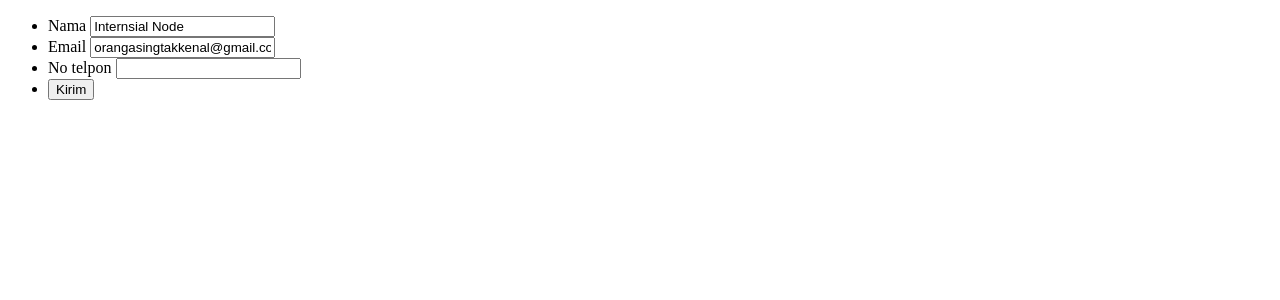
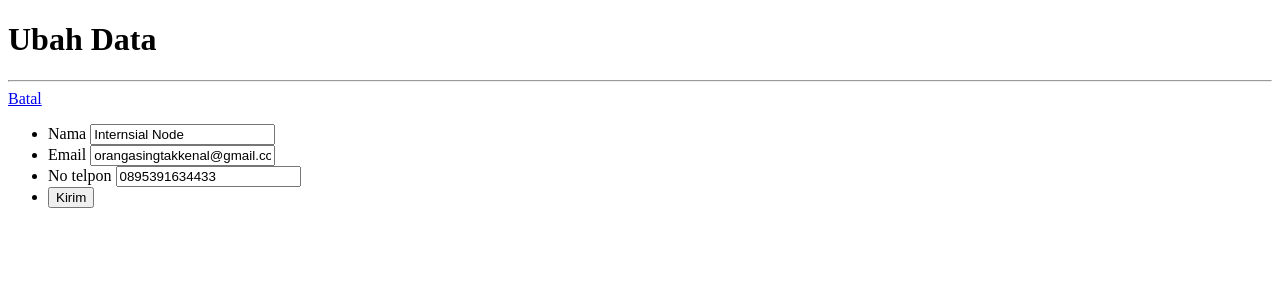
Before and after one commit to fadhil-riyanto/crud-with-mysql, a PHP site: page /ubah.php?id=30 in a window 1280 px wide. Shown: the top 300 px of the page. Run offline with PHP 8.4, Linux system fonts and the light colour scheme; data comes from the database, SQL or seed files in the repository.

Commit message:
Update perbaikan form dan ubah interface dan perbaikan file tambah.php

```diff
--- a/bacaDatabase.php
+++ b/bacaDatabase.php
@@ -2,7 +2,7 @@
 //load data dan file file
 require "config.php";
 // ====================
-$result = mysqli_query($koneksi, "SELECT * FROM `users`");
+$result = mysqli_query($koneksi, "SELECT * FROM `users` ORDER BY `id` DESC");
 
 ?>
 <!DOCTYPE html>
--- a/hapus.php
+++ b/hapus.php
@@ -3,6 +3,7 @@ if(isset($_GET["id"])){
     $koneksi = mysqli_connect("localhost","root","root","phpdasar");
 
     $id = $_GET["id"];
+
     $kueri = "DELETE FROM `phpdasar`.`users` WHERE  `id`=$id;";
     mysqli_query($koneksi, $kueri);
     header("location: bacaDatabase.php");
--- a/ubah.php
+++ b/ubah.php
@@ -27,22 +27,25 @@ $result = mysqli_query($koneksi, "SELECT * FROM `users` WHERE id=$id");
 </head>
 
 <body>
+<h1>Ubah Data</h1>
+<hr>
+<a href="bacaDatabase.php">Batal</a>
     <form action="" method="post">
 
         <ul>
             <li>
                 <label for="name">Nama</label>
-                <input type="text" name="name" id="name" autocomplete="off" value="<?= $ambil_data["name"]?>">
+                <input type="text" name="name" id="name" autocomplete="off" value="<?= $ambil_data["name"]?>" required="yes">
             </li>
 
             <li>
                 <label for="email">Email</label>
-                <input type="text" name="email" id="email" autocomplete="off" value="<?= $ambil_data["email"]?>">
+                <input type="text" name="email" id="email" autocomplete="off" value="<?= $ambil_data["email"]?>" required="yes">
             </li>
 
             <li>
                 <label for="no_whatsapp">No telpon</label>
-                <input type="text" name="no_whatsapp" id="no_whatsapp" autocomplete="off" <?= $ambil_data["no_whatsapp"]?>>
+                <input type="text" name="no_whatsapp" id="no_whatsapp" autocomplete="off" value="<?= $ambil_data["no_whatsapp"]?>" required="yes">
             </li>
             <li>
                 <button type="submit" name="submit">Kirim</button>
```
Also changed, not shown: Tambah.php (+6 -3 lines).
